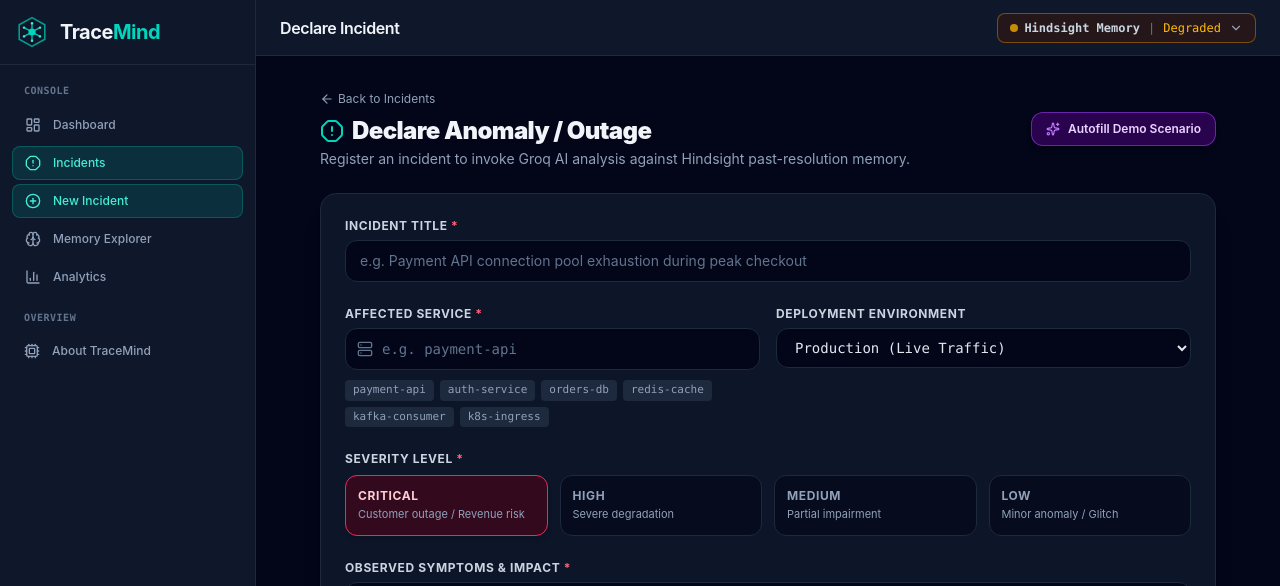
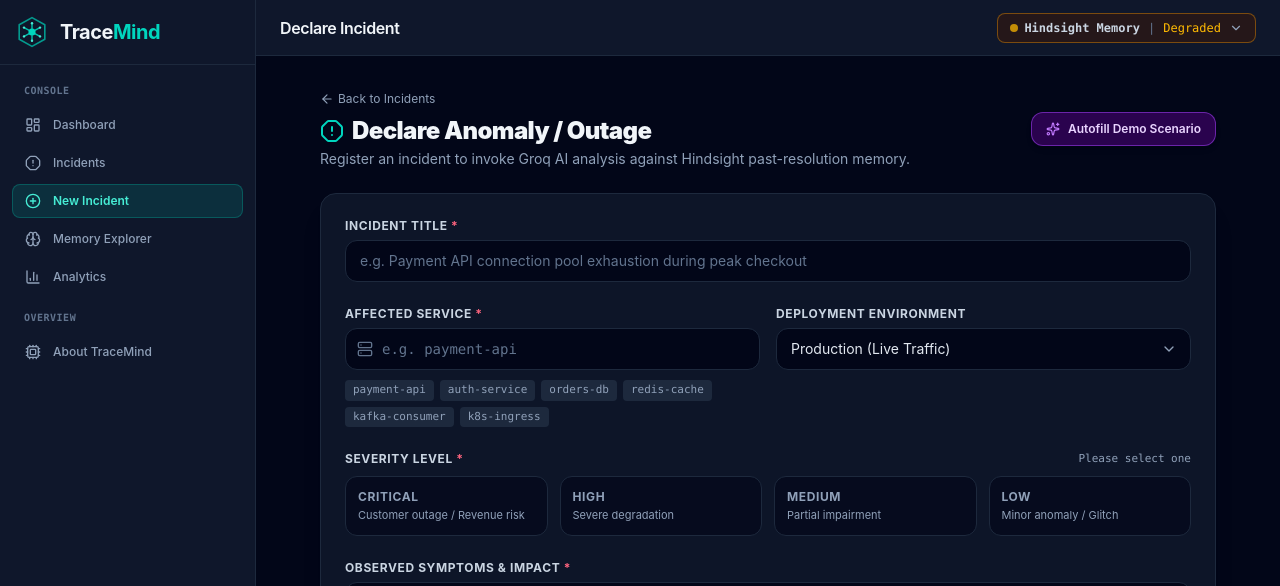
Before and after one commit to NidhishreeSM/TraceMind, a React (Vite) app in the folder frontend/: page /incidents/new in a window 1280 px wide. Shown: the top 586 px of the page. Built offline with nearby package versions, Linux system fonts and the light colour scheme; no server answers.

Commit message:
fix(frontend): fix sidebar active states, custom environment dropdown, and require severity selection

```diff
--- a/frontend/src/components/layout/Sidebar.tsx
+++ b/frontend/src/components/layout/Sidebar.tsx
@@ -1,5 +1,5 @@
 import React from 'react';
-import { NavLink } from 'react-router-dom';
+import { Link, useLocation } from 'react-router-dom';
 import {
   LayoutDashboard,
   AlertOctagon,
@@ -16,6 +16,9 @@ interface SidebarProps {
 }
 
 export const Sidebar: React.FC<SidebarProps> = ({ onNavigate }) => {
+  const location = useLocation();
+  const pathname = location.pathname.replace(/\/$/, '') || '/';
+
   const navItems = [
     { label: 'Dashboard', to: '/dashboard', icon: LayoutDashboard },
     { label: 'Incidents', to: '/incidents', icon: AlertOctagon },
@@ -24,13 +27,30 @@ export const Sidebar: React.FC<SidebarProps> = ({ onNavigate }) => {
     { label: 'Analytics', to: '/analytics', icon: BarChart3 },
   ];
 
+  const isItemActive = (to: string) => {
+    if (to === '/incidents') {
+      // Active on /incidents and /incidents/:id, but NOT on /incidents/new
+      return (
+        pathname === '/incidents' ||
+        (pathname.startsWith('/incidents/') && pathname !== '/incidents/new')
+      );
+    }
+    if (to === '/incidents/new') {
+      return pathname === '/incidents/new';
+    }
+    if (to === '/') {
+      return pathname === '/';
+    }
+    return pathname === to;
+  };
+
   return (
     <aside className="w-64 bg-slate-900 border-r border-slate-800 flex flex-col h-full shrink-0 select-none">
       {/* Brand Header */}
       <div className="p-4 border-b border-slate-800">
-        <NavLink to="/dashboard" onClick={onNavigate}>
+        <Link to="/dashboard" onClick={onNavigate}>
           <Logo size="md" />
-        </NavLink>
+        </Link>
       </div>
 
       {/* Navigation Links */}
@@ -40,36 +60,41 @@ export const Sidebar: React.FC<SidebarProps> = ({ onNavigate }) => {
         </div>
         {navItems.map((item) => {
           const Icon = item.icon;
+          const active = isItemActive(item.to);
           return (
-            <NavLink
+            <Link
               key={item.to}
               to={item.to}
               onClick={onNavigate}
-              className={({ isActive }) =>
-                `flex items-center gap-3 px-3 py-2 rounded-lg text-xs font-medium transition-colors ${
-                  isActive
-                    ? 'bg-teal-500/15 text-teal-300 border border-teal-500/30'
-                    : 'text-slate-400 hover:text-slate-200 hover:bg-slate-800/60 border border-transparent'
-                }`
-              }
+              aria-current={active ? 'page' : undefined}
+              className={`flex items-center gap-3 px-3 py-2 rounded-lg text-xs font-medium transition-colors ${
+                active
+                  ? 'bg-teal-500/15 text-teal-300 border border-teal-500/30 font-semibold'
+                  : 'text-slate-400 hover:text-slate-200 hover:bg-slate-800/60 border border-transparent'
+              }`}
             >
               <Icon className="w-4 h-4 shrink-0" />
               <span>{item.label}</span>
-            </NavLink>
+            </Link>
           );
         })}
 
         <div className="pt-3 px-3 py-1.5 text-[10px] font-bold uppercase tracking-wider text-slate-500 font-mono">
           Overview
         </div>
-        <NavLink
+        <Link
           to="/"
           onClick={onNavigate}
-          className="flex items-center gap-3 px-3 py-2 rounded-lg text-xs font-medium text-slate-400 hover:text-slate-200 hover:bg-slate-800/50 transition"
+          aria-current={isItemActive('/') ? 'page' : undefined}
+          className={`flex items-center gap-3 px-3 py-2 rounded-lg text-xs font-medium transition-colors ${
+            isItemActive('/')
+              ? 'bg-teal-500/15 text-teal-300 border border-teal-500/30 font-semibold'
+              : 'text-slate-400 hover:text-slate-200 hover:bg-slate-800/50 border border-transparent'
+          }`}
         >
           <Cpu className="w-4 h-4 shrink-0 text-slate-400" />
           <span>About TraceMind</span>
-        </NavLink>
+        </Link>
       </nav>
 
       {/* Mock Indicator (if active) */}
--- a/frontend/src/components/layout/TopBar.tsx
+++ b/frontend/src/components/layout/TopBar.tsx
@@ -9,6 +9,7 @@ interface TopBarProps {
 
 export const TopBar: React.FC<TopBarProps> = ({ onToggleSidebar }) => {
   const location = useLocation();
+  const currentPath = location.pathname.replace(/\/$/, '') || '/';
 
   const getPageTitle = (path: string) => {
     if (path === '/dashboard') return 'Dashboard';
@@ -34,7 +35,7 @@ export const TopBar: React.FC<TopBarProps> = ({ onToggleSidebar }) => {
         </button>
 
         <h1 className="text-sm sm:text-base font-semibold text-slate-100 tracking-tight">
-          {getPageTitle(location.pathname)}
+          {getPageTitle(currentPath)}
         </h1>
       </div>
 
@@ -44,7 +45,7 @@ export const TopBar: React.FC<TopBarProps> = ({ onToggleSidebar }) => {
         <StatusChip />
 
         {/* Quick New Incident action */}
-        {location.pathname !== '/incidents/new' && (
+        {currentPath !== '/incidents/new' && (
           <Link
             to="/incidents/new"
             className="hidden sm:inline-flex items-center gap-1.5 px-3 py-1.5 rounded-lg bg-teal-500 hover:bg-teal-400 text-slate-950 text-xs font-semibold transition cursor-pointer"
--- a/frontend/src/pages/CreateIncidentPage.tsx
+++ b/frontend/src/pages/CreateIncidentPage.tsx
@@ -7,6 +7,7 @@ import {
   Server,
   AlertOctagon,
   Terminal,
+  ChevronDown,
 } from 'lucide-react';
 import { createIncident, extractErrorMessage } from '../api';
 import { Severity, Environment, IncidentCreateRequest } from '../types';
@@ -28,7 +29,7 @@ export const CreateIncidentPage: React.FC = () => {
   const [title, setTitle] = useState('');
   const [service, setService] = useState('');
   const [environment, setEnvironment] = useState<Environment>('production');
-  const [severity, setSeverity] = useState<Severity>('critical');
+  const [severity, setSeverity] = useState<Severity | ''>('');
   const [symptoms, setSymptoms] = useState('');
   const [errorLogs, setErrorLogs] = useState('');
 
@@ -55,6 +56,7 @@ WARNING: 64 checkout worker threads in WAIT state waiting for free connection`
     const errors: Record<string, string> = {};
     if (!title.trim()) errors.title = 'Title is required';
     if (!service.trim()) errors.service = 'Affected service is required';
+    if (!severity) errors.severity = 'Severity level is required';
     if (!symptoms.trim()) errors.symptoms = 'Observed symptoms are required';
     if (!errorLogs.trim()) errors.errorLogs = 'Error logs or stack traces are required';
 
@@ -75,7 +77,7 @@ WARNING: 64 checkout worker threads in WAIT state waiting for free connection`
         title: title.trim(),
         service: service.trim(),
         environment,
-        severity,
+        severity: severity as Severity,
         symptoms: symptoms.trim(),
         error_logs: errorLogs.trim(),
       };
@@ -193,24 +195,32 @@ WARNING: 64 checkout worker threads in WAIT state waiting for free connection`
             <label htmlFor="environment" className="block text-xs font-bold uppercase tracking-wider text-slate-300">
               Deployment Environment
             </label>
+            <div className="relative">
               <select
                 id="environment"
                 value={environment}
                 onChange={(e) => setEnvironment(e.target.value as Environment)}
-              className="w-full px-3.5 py-2.5 bg-slate-950 border border-slate-800 rounded-xl text-sm text-slate-200 focus:outline-hidden focus:border-teal-500 transition font-mono"
+                className="w-full appearance-none px-3.5 pr-10 py-2.5 bg-slate-950 border border-slate-800 rounded-xl text-sm text-slate-200 focus:outline-hidden focus:border-teal-500 transition cursor-pointer"
               >
-              <option value="production">Production (Live Traffic)</option>
-              <option value="staging">Staging (Pre-Release)</option>
-              <option value="development">Development / Sandbox</option>
+                <option value="production" className="bg-slate-950 text-slate-200">Production (Live Traffic)</option>
+                <option value="staging" className="bg-slate-950 text-slate-200">Staging (Pre-Release)</option>
+                <option value="development" className="bg-slate-950 text-slate-200">Development / Sandbox</option>
               </select>
+              <ChevronDown className="w-4 h-4 absolute right-3.5 top-1/2 -translate-y-1/2 text-slate-400 pointer-events-none" />
+            </div>
           </div>
         </div>
 
         {/* Severity Selector */}
         <div className="space-y-2">
+          <div className="flex items-center justify-between">
             <label className="block text-xs font-bold uppercase tracking-wider text-slate-300">
               Severity Level <span className="text-rose-400">*</span>
             </label>
+            {!severity && (
+              <span className="text-[11px] text-slate-400 font-mono">Please select one</span>
+            )}
+          </div>
           <div className="grid grid-cols-2 sm:grid-cols-4 gap-3">
             {[
               { level: 'critical', desc: 'Customer outage / Revenue risk', border: 'border-rose-500', activeBg: 'bg-rose-950/60 text-rose-200' },
@@ -221,10 +231,21 @@ WARNING: 64 checkout worker threads in WAIT state waiting for free connection`
               <button
                 key={level}
                 type="button"
-                onClick={() => setSeverity(level as Severity)}
+                onClick={() => {
+                  setSeverity(level as Severity);
+                  if (formErrors.severity) {
+                    setFormErrors((prev) => {
+                      const next = { ...prev };
+                      delete next.severity;
+                      return next;
+                    });
+                  }
+                }}
                 className={`p-3 rounded-xl border text-left transition cursor-pointer ${
                   severity === level
-                    ? `${border} ${activeBg} shadow-md`
+                    ? `${border} ${activeBg} shadow-md ring-1 ring-teal-500/30`
+                    : formErrors.severity
+                    ? 'border-rose-500/60 bg-slate-950/60 text-slate-400 hover:border-slate-700'
                     : 'border-slate-800 bg-slate-950/60 text-slate-400 hover:border-slate-700'
                 }`}
               >
@@ -233,6 +254,9 @@ WARNING: 64 checkout worker threads in WAIT state waiting for free connection`
               </button>
             ))}
           </div>
+          {formErrors.severity && (
+            <p className="text-xs text-rose-400 mt-1">{formErrors.severity}</p>
+          )}
         </div>
 
         {/* Symptoms */}
```
Lines whose indentation alone changed are shown as unchanged.
